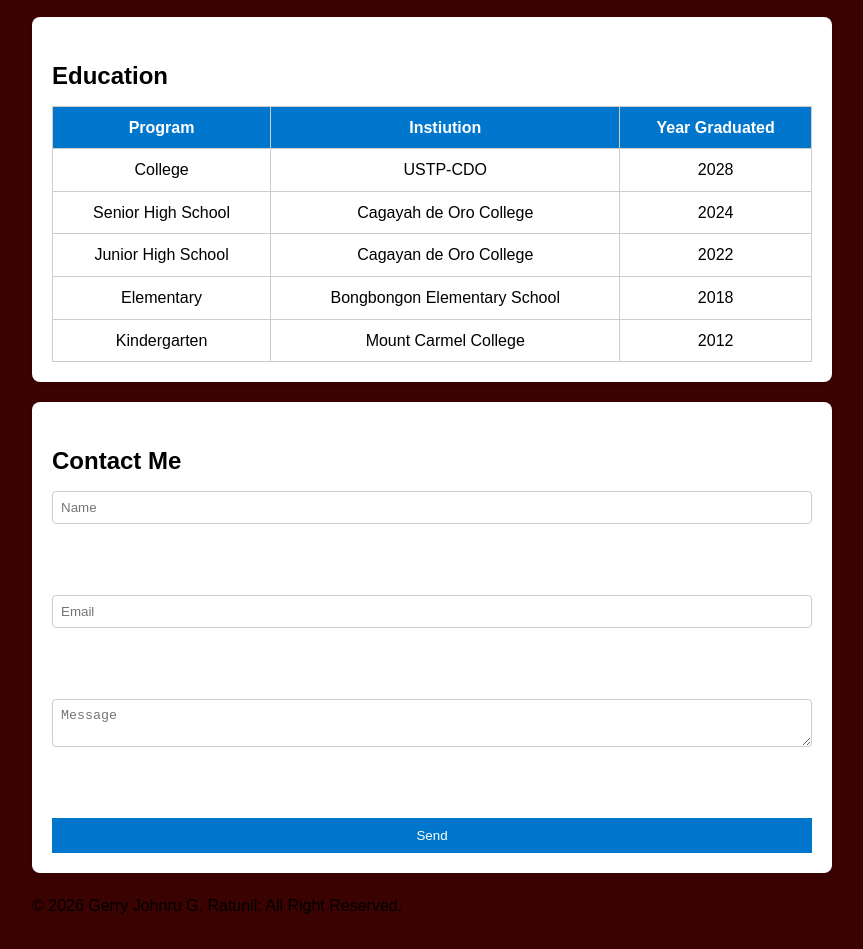
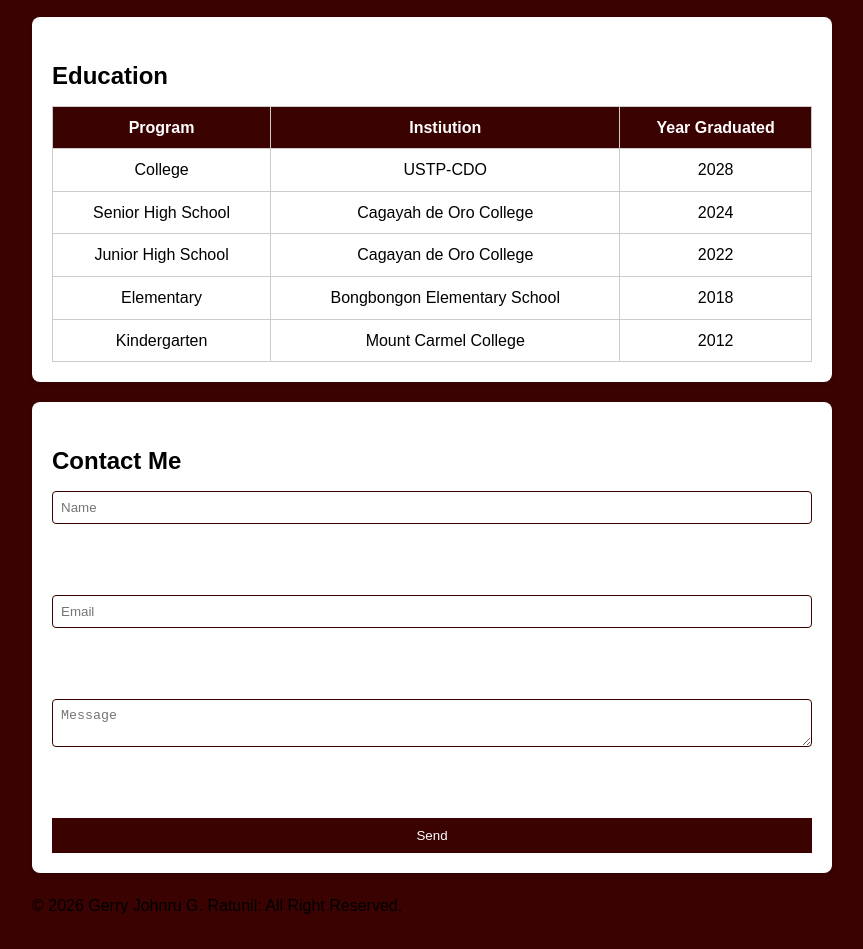
Before and after one commit to ratunilgerryjohnru/module2-html, a plain HTML site: page index.html in a window 1280 px wide. Shown: the part 912-1861 px from the top of the page, without its empty margins (208-1071 px from the left). Drawn offline with Linux system fonts and the light colour scheme.

Commit message:
WSAT-M2:HTML structure completed

```diff
--- a/css/styles.css
+++ b/css/styles.css
@@ -43,11 +43,11 @@ ul {
 
 a {
     text-decoration: none;
-    color: #0077cc;
+    color: #3b0202;
 }
 
 a:hover {
-    color: #005fa3
+    color: #3b0202
 }
 
 table {
@@ -60,7 +60,7 @@ table {
     padding: 8px;
     }
     th {
-    background-color: #0077cc;
+    background-color: #3b0202;
     color: white;
     }
 
@@ -71,16 +71,16 @@ table {
         }
         input, textarea {
         padding: 8px;
-        border: 1px solid #ccc;
+        border: 1px solid #3b0202;
         border-radius: 4px;
         }
         button {
         padding: 10px;
-        background-color: #0077cc;
+        background-color: #3b0202;
         color: white;
         border: none;
         cursor: pointer;
         }
         button:hover {
-        background-color: #005fa3;
+        background-color: #3b0202;
         }
```
